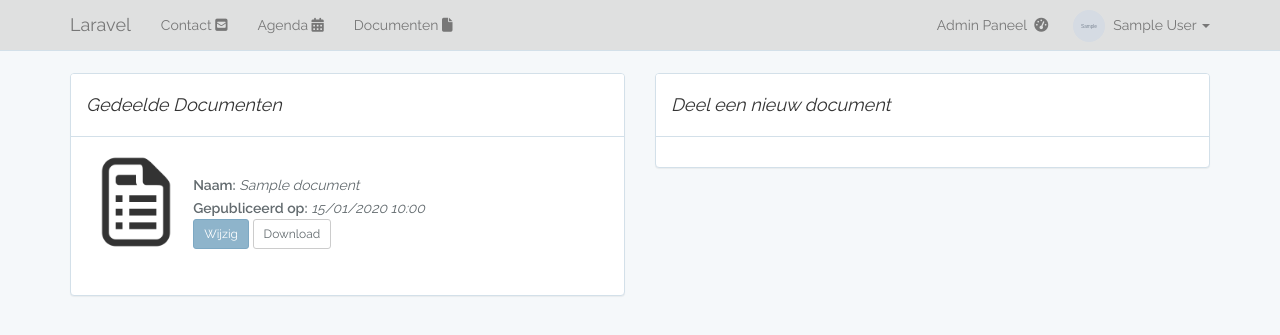
After one commit to RubenEngels/Jachthaven, a Laravel app: page /admin/documents in a window 1280 px wide. The commit adds this page. Shown: the top 335 px of the page. Run offline with Laravel 8, Linux system fonts and the light colour scheme; a user stored in the database is signed in; tables that the repository leaves empty hold one stand-in row (values such as "Sample post"); grey boxes marked "Sample" are stand-in pictures; settings files or empty folders that the repository lacks are supplied; some libraries are stand-ins or nearby versions.

Commit message:
update nav, create document sharing

```diff
--- /dev/null
+++ b/app/Documents.php
@@ -0,0 +1,12 @@
+<?php
+
+namespace App;
+
+use Illuminate\Database\Eloquent\Model;
+
+class Documents extends Model
+{
+    protected $fillable = ['name', 'link', 'public'];
+
+    protected $dates = ['created_at'];
+}
--- a/app/Http/Controllers/AdminController.php
+++ b/app/Http/Controllers/AdminController.php
@@ -7,6 +7,7 @@ use Illuminate\Support\Facades\Auth;
 
 use App\Settings;
 use App\Events;
+use App\Documents;
 
 class AdminController extends Controller
 {
@@ -73,4 +74,33 @@ class AdminController extends Controller
         ->back()
         ->with('status', $message);
     }
+
+    public function getDocuments()
+    {
+      $documents = Documents::orderBy('id', 'desc')->paginate(5);
+
+      return view('admin.documents')
+        ->with('documents', $documents);
+    }
+
+    public function postEditDocument(Request $request)
+    {
+      $document = Documents::find($request->id);
+
+      // dd($document->name);
+
+      $document->name = $request->name;
+      $document->public = ($request->public == 'false') ? false : true;
+
+      $document->save();
+
+      return redirect()
+        ->back()
+        ->with('status', 'Uw wijzigingen zijn succesvol ogeslagen!');
+    }
+
+    public function postNewDocument(Request $request)
+    {
+      $document = new Documents;
+    }
 }
--- a/composer.json
+++ b/composer.json
@@ -9,7 +9,8 @@
         "fideloper/proxy": "~3.3",
         "intervention/image": "^2.4",
         "laravel/framework": "5.5.*",
-        "laravel/tinker": "~1.0"
+        "laravel/tinker": "~1.0",
+        "illuminate/html": "5.*"
     },
     "require-dev": {
         "filp/whoops": "~2.0",
--- a/config/app.php
+++ b/config/app.php
@@ -227,6 +227,8 @@ return [
         'URL' => Illuminate\Support\Facades\URL::class,
         'Validator' => Illuminate\Support\Facades\Validator::class,
         'View' => Illuminate\Support\Facades\View::class,
+        'Form'=> Illuminate\Html\FormFacade::class,
+        'Html'=> Illuminate\Html\HtmlFacade::class,
 
         'Image' => Intervention\Image\Facades\Image::class,
 
--- /dev/null
+++ b/resources/views/admin/documents.blade.php
@@ -0,0 +1,80 @@
+@extends('layouts.app')
+
+@section('content')
+  <div class="container">
+    <div class="row">
+      <div class="col-md-6">
+        <div class="panel panel-default">
+          <div class="panel-heading">
+            <h4><i>Gedeelde Documenten</i> </h4>
+          </div>
+          <div class="panel-body">
+              @foreach ($documents as $document)
+                <div class="row" style="padding-bottom:20px;">
+                  <div class="col-md-2">
+                    <img src="/img/file_icon.png" alt="" width="100px;">
+                  </div>
+                  <div class="col-md-10">
+                    <p style="margin-left:15px;">
+                      <br>
+                      <b>Naam:</b> <i>{{ $document->name }}</i>
+                      <br>
+                      <b>Gepubliceerd op:</b> <i>{{ $document->created_at->format('d/m/Y H:i') }}</i>
+                      <br>
+                      <a href="#"  data-toggle="modal" data-target="#{{ $document->id }}" class="btn btn-sm btn-info">Wijzig</a>
+                      <a href="linktofile" class="btn btn-sm btn-default">Download</a>
+                    </p>
+                  </div>
+                </div>
+                <div class="modal fade" id="{{ $document->id }}" tabindex="-1" role="dialog" aria-labelledby="exampleModalLabel" aria-hidden="true">
+                  <div class="modal-dialog" role="document">
+                    <div class="modal-content">
+                      <div class="modal-header">
+                        <h5 class="modal-title" id="exampleModalLabel"><b>Wijzig:</b> {{ $document->name }}</h5>
+                        <button type="button" class="close" data-dismiss="modal" aria-label="Close">
+                          <span aria-hidden="true">&times;</span>
+                        </button>
+                      </div>
+                      <form action="/admin/documents" method="post">
+                        {{ csrf_field() }}
+                        <input type="hidden" name="id" value="{{ $document->id }}">
+                        <div class="modal-body">
+                          <label class="form-label">Naam</label>
+                          <input type="text" name="name" class="form-control" value="{{ $document->name }}" required>
+                          <br>
+                          <label class="form-label">Link naar bestand</label>
+                          <input type="text" name="name" class="form-control" value="{{ $document->link }}" disabled>
+                          <br>
+                          <label class="form-label">Publiek Beschikbaar</label>
+                          <select class="form-control" name="public">
+                            <option value="true" {{ ($document->public) ? 'selected' : null }} >Voor iedereen beschikbaar</option>
+                            <option value="false" {{ (!$document->public) ? 'selected' : null }} >Alleen voor leden beschikbaar</option>
+                          </select>
+                        </div>
+                        <div class="modal-footer">
+                          <button type="button" class="btn btn-secondary" data-dismiss="modal">Sluiten</button>
+                          <button type="submit" class="btn btn-primary">Sla op!</button>
+                        </div>
+                      </form>
+                    </div>
+                  </div>
+                </div>
+              @endforeach
+              {{ $documents->links() }}
+
+          </div>
+        </div>
+      </div>
+      <div class="col-md-6">
+        <div class="panel panel-default">
+          <div class="panel-heading">
+            <h4><i>Deel een nieuw document</i> </h4>
+          </div>
+          <div class="panel-body">
+
+          </div>
+        </div>
+      </div>
+    </div>
+  </div>
+@endsection
--- a/resources/views/layouts/elements/_admin_nav.blade.php
+++ b/resources/views/layouts/elements/_admin_nav.blade.php
@@ -8,5 +8,6 @@
     <ul class="dropdown-menu">
         <li><a href="/admin/settings">Instellingen <i class="fa fa-cog" style="padding-left:26px;" aria-hidden="true"></i> </a></li>
         <li><a href="/admin/events">Agenda <i class="fa fa-calendar" style="padding-left:50px;" aria-hidden="true"></i> </a></li>
+        <li><a href="/admin/documents">Documenten <i class="fa fa-file" style="padding-left:18px;" aria-hidden="true"></i> </a> </li>
     </ul>
 </li>
--- a/resources/views/layouts/elements/_public_pages.blade.php
+++ b/resources/views/layouts/elements/_public_pages.blade.php
@@ -1,2 +1,3 @@
 <li><a href="/contact">Contact <i class="fa fa-envelope-square" aria-hidden="true"></i> </a></li>
-<li><a href="/agenda">Agenda <i class="fa fa-calendar" aria-hidden="true"></i> </a></li>
+<li><a href="/agenda">Agenda <i class="fa fa-calendar" aria-hidden="true"></i></a></li>
+<li><a href="/documents">Documenten <i class="fa fa-file" aria-hidden="true"></i> </a> </li>
--- a/routes/Admin/AdminRoutes.php
+++ b/routes/Admin/AdminRoutes.php
@@ -8,4 +8,8 @@ Route::group(['middleware' => ['admin','auth'], 'prefix' => 'admin'], function (
 
   Route::get('events', 'AdminController@getEvents');
   Route::post('events', 'AdminController@postEvents');
+
+  Route::get('documents', 'AdminController@getDocuments');
+  Route::post('documents', 'AdminController@postEditDocument');
+  Route::post('documents/new', 'AdminController@postNewDocument');
 });
```
Also changed, not shown: resources/views/index.blade.php (+1 -25 lines), resources/views/layouts/elements/_newsletter.blade.php (added, +25 -0 lines), database/migrations/2017_11_14_143744_create_documents_table.php (added), public/img/file_icon.png (added), 1 other file.
